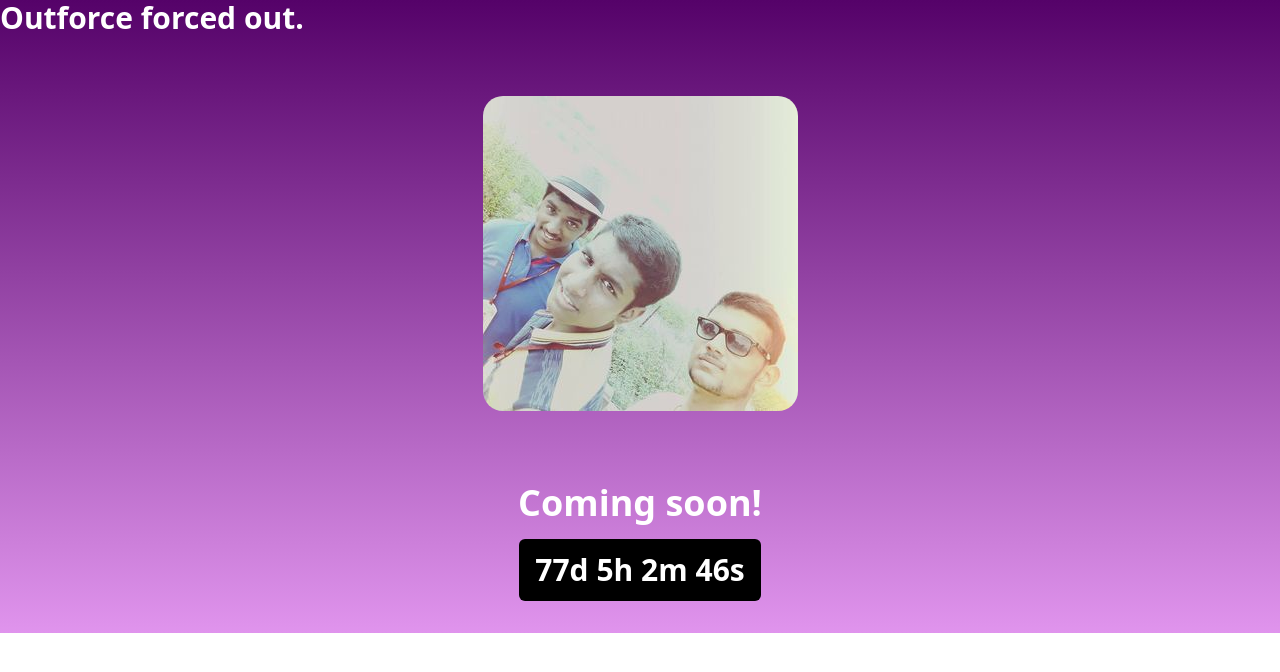
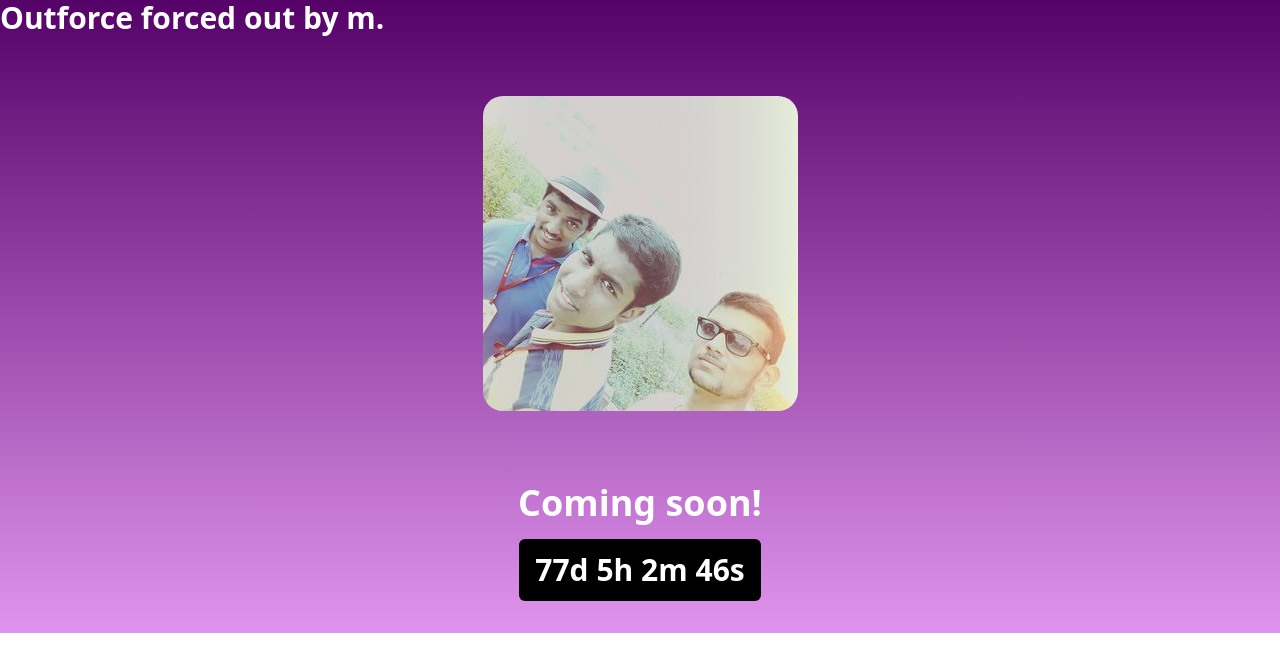
Before and after one commit to mitesh141/outforce, an Angular app: page / in a window 1280 px wide. Shown: the top 672 px of the page. Built offline with nearby package versions, Linux system fonts and the light colour scheme.

Commit message:
last try

```diff
--- a/src/app/app.component.html
+++ b/src/app/app.component.html
@@ -1,5 +1,5 @@
 
 <h1 class="text-3xl text-white text-decoration-nonet font-bold underline ">
-    Outforce forced out.
+    Outforce forced out by m.
   </h1>
 <app-landing-page></app-landing-page>
```
